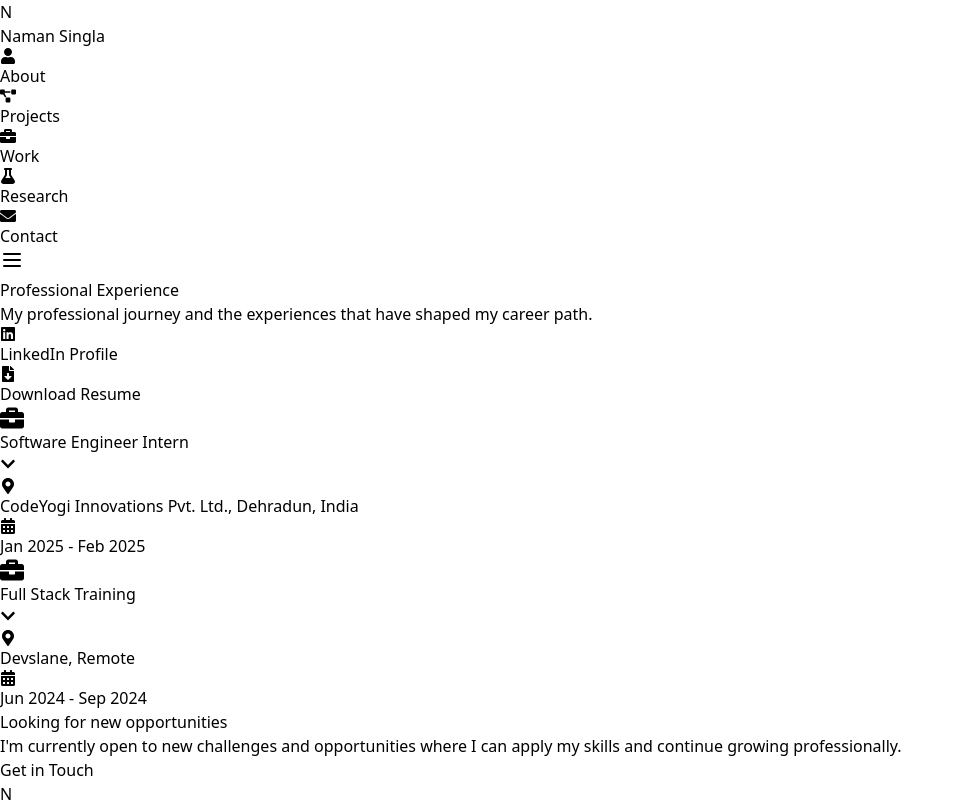
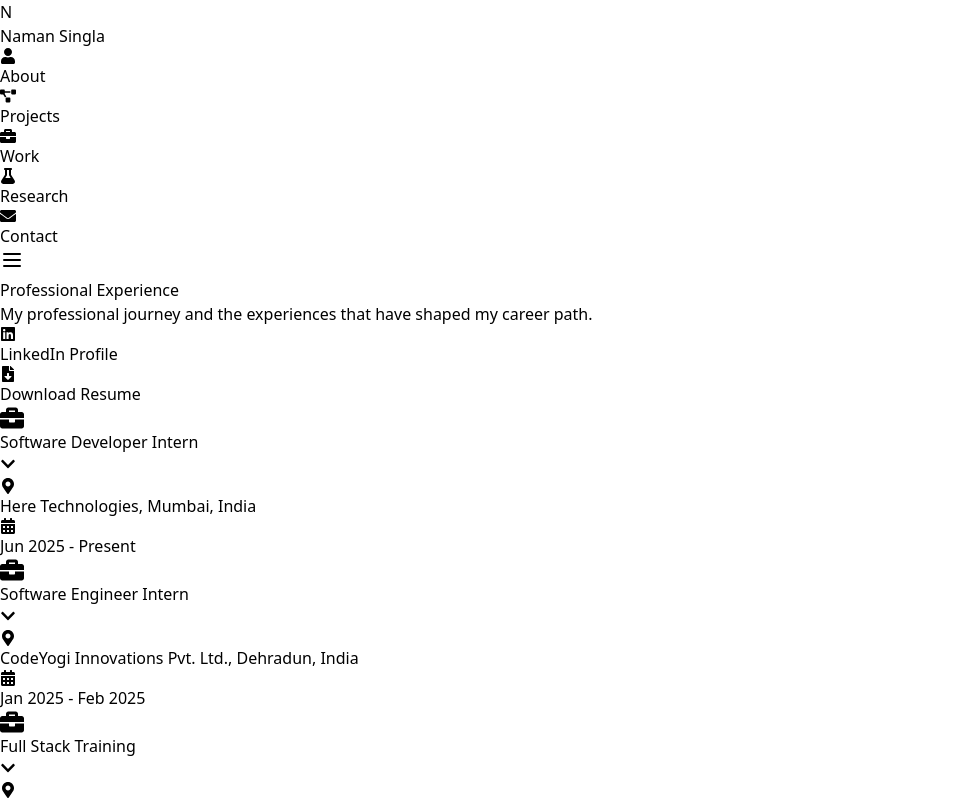
Before and after one commit to namansingla-coder/naman-blog, a React (Vite) app: page /work in a window 1280 px wide. Shown: the top 802 px of the page, without its empty margins (0-964 px from the left). Built offline with nearby package versions, Linux system fonts and the light colour scheme.

Commit message:
add one more experince

```diff
--- a/src/data/experiences.js
+++ b/src/data/experiences.js
@@ -1,23 +1,35 @@
 export const experiences = [
   {
-    id: 1,
-    title: "Software Engineer Intern",
-    company: "CodeYogi Innovations Pvt. Ltd.",
-    location: "Dehradun, India",
-    date: "Jan 2025 - Feb 2025",
-    description: [
+    "id": 1,
+    "title": "Software Developer Intern",
+    "company": "Here Technologies",
+    "location": "Mumbai, India",
+    "date": "Jun 2025 - Present",
+    "description": [
+      "Developed and maintained data pipelines to manage and transform complex map data formats using Python and newly acquired skills in Scala.",
+      "Utilized AWS cloud services, including S3, EC2, and Lambda, to manage and process data, gaining hands-on experience in cloud infrastructure.",
+      "Managed code repositories and version control using GitLab, collaborating with the development team to ensure seamless project delivery."
+    ]
+  },
+  {
+    "id": 2,
+    "title": "Software Engineer Intern",
+    "company": "CodeYogi Innovations Pvt. Ltd.",
+    "location": "Dehradun, India",
+    "date": "Jan 2025 - Feb 2025",
+    "description": [
       "Collaborated remotely on software development projects, adhering to company policies and maintaining confidentiality.",
       "Enhanced software engineering skills and teamwork in a remote environment.",
       "Worked on backend development and API integration."
     ]
   },
   {
-    id: 2,
-    title: "Full Stack Training",
-    company: "Devslane",
-    location: "Remote",
-    date: "Jun 2024 - Sep 2024",
-    description: [
+    "id": 3,
+    "title": "Full Stack Training",
+    "company": "Devslane",
+    "location": "Remote",
+    "date": "Jun 2024 - Sep 2024",
+    "description": [
       "Successfully completed Full Stack Software Engineering Training.",
       "Gained hands-on experience in web and software development.",
       "Demonstrated technical proficiency and teamwork throughout the program."
--- a/src/data/projects.js
+++ b/src/data/projects.js
@@ -4,6 +4,7 @@ import EazyCart from "../images/eazyCartes_home.png";
 import Product_Classification from "../images/Product_Classification.png";
 import NutriGuide_AI from "../images/NutriGuide_AI.png";
 import ToDoWave from "../images/TodoWave.png";
+import ShipTrack from "../images/ShipTrack.png"; // Add the image for the new project
 
 export const projects = [
   {
@@ -30,6 +31,17 @@ export const projects = [
   },
   {
     id: 3,
+    title: "ShipTrack: Smart Shipment Management System",
+    date: "June-2025",
+    category: "Logistics & Web Application",
+    image: ShipTrack,
+    description:
+      "A full-featured shipment management web app where users can create and track shipments in real-time with unique tracking IDs. It supports UPI payments via QR, dynamic pricing based on package specs, and real-time status updates. The admin panel includes shipment control, user management, and payment verification. A modern Firebase + React.js build with glassmorphism UI, mobile-first layout, dashboards with analytics, and smooth animations.",
+    github: "https://github.com/namansingla-coder/Shipment-Delivery-Application.git", // update this if available
+    live: "https://shipment-delivery-application.netlify.app" // add live URL if deployed
+  },
+  {
+    id: 4,
     title: "Eazy Carters",
     date: "July-2024",
     category: "Ecommerce",
@@ -40,7 +52,7 @@ export const projects = [
     live: "https://eazycarters.netlify.app"
   },
   {
-    id: 4,
+    id: 5,
     title: "NutriGuide AI",
     date: "Jan-2024",
     category: "Deep Learning",
@@ -51,7 +63,7 @@ export const projects = [
     live: "#"
   },
   {
-    id: 5,
+    id: 6,
     title: "Product Classification & Expiry Date Detection",
     date: "Nov-2024",
     category: "AI & Computer Vision",
@@ -62,7 +74,7 @@ export const projects = [
     live: "#"
   },
   {
-    id: 6,
+    id: 7,
     title: "ToDo Wave",
     date: "April-2025",
     category: "Productivity",
```
Also changed, not shown: 1 other file (tests, documents, lock files or other folders).
